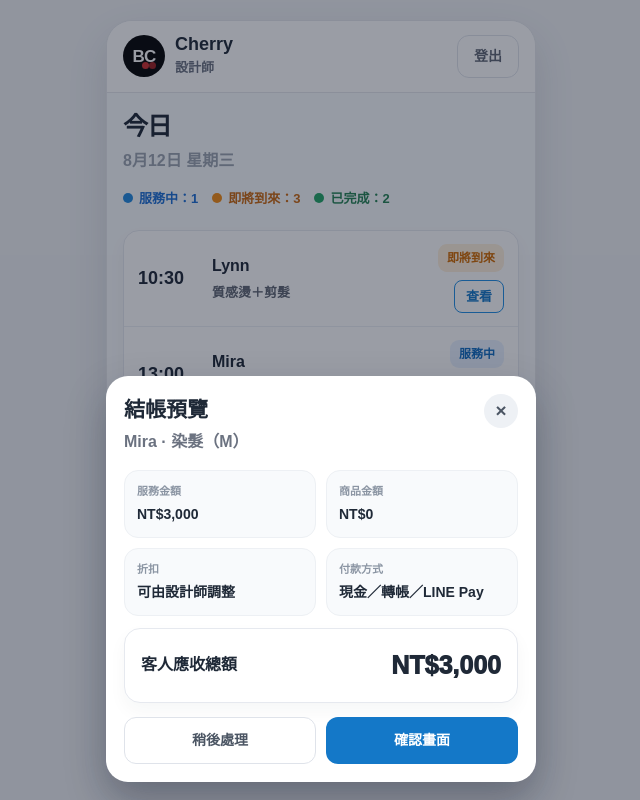
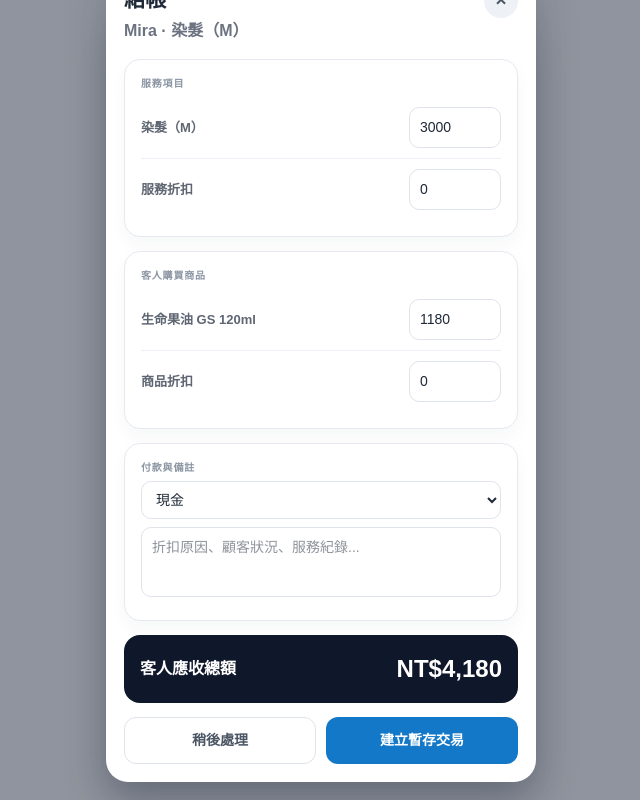
Before and after one commit to qazvyok-glitch/hair-booking, a Next.js app: page /designer/preview-v2 in a window 1280 px wide. Both pictures are taken after a click on the button "結帳". Shown: the whole page, without its empty margins (319-959 px from the left). Built offline with nearby package versions, Linux system fonts and the light colour scheme.

Commit message:
Add preview checkout and confirmation flow

```diff
--- a/app/designer/preview-v2/page.tsx
+++ b/app/designer/preview-v2/page.tsx
@@ -16,6 +16,14 @@ type Appointment = {
   note: string;
   image: string;
 };
+type CheckoutDraft = {
+  serviceAmount: number;
+  serviceDiscount: number;
+  productAmount: number;
+  productDiscount: number;
+  paymentMethod: string;
+  note: string;
+};
 
 const tabs: { key: TabKey; label: string; icon: string }[] = [
   { key: "today", label: "今日", icon: "□" },
@@ -31,8 +39,8 @@ const todayRows: Appointment[] = [
 ];
 
 const pendingRows = [
-  { time: "11:00", name: "Peggy", service: "剪髮（含髮浴）", detail: "0920-xxx-xxx" },
-  { time: "16:30", name: "Alisa", service: "設計染（L）", detail: "需要翻譯備註" },
+  { time: "11:00", name: "Peggy", phone: "0920-xxx-xxx", service: "剪髮（含髮浴）", detail: "想剪短一點，保留瀏海。" },
+  { time: "16:30", name: "Alisa", phone: "0918-xxx-xxx", service: "設計染（L）", detail: "Please make the color natural brown." },
 ];
 
 const scheduleItems: Record<number, { text: string; tone: string }[]> = {
@@ -46,7 +54,9 @@ export default function DesignerPreviewV2Page() {
   const [activeTab, setActiveTab] = useState<TabKey>("today");
   const [selectedAppointment, setSelectedAppointment] = useState<Appointment | null>(null);
   const [checkoutAppointment, setCheckoutAppointment] = useState<Appointment | null>(null);
+  const [checkoutComplete, setCheckoutComplete] = useState(false);
   const [pendingDecisions, setPendingDecisions] = useState<Record<string, PendingDecision>>({});
+  const [selectedPending, setSelectedPending] = useState<(typeof pendingRows)[number] | null>(null);
   const [scheduleMode, setScheduleMode] = useState<ScheduleMode>("月");
 
   function setDecision(name: string, decision: PendingDecision) {
@@ -59,14 +69,15 @@ export default function DesignerPreviewV2Page() {
         <Header />
         <div className="screen-body">
           {activeTab === "today" && <TodayView onView={setSelectedAppointment} onCheckout={setCheckoutAppointment} />}
-          {activeTab === "pending" && <PendingView decisions={pendingDecisions} onDecide={setDecision} />}
+          {activeTab === "pending" && <PendingView decisions={pendingDecisions} onOpen={setSelectedPending} />}
           {activeTab === "calendar" && <CalendarView mode={scheduleMode} onModeChange={setScheduleMode} />}
           {activeTab === "earnings" && <EarningsView />}
         </div>
         <BottomTabs activeTab={activeTab} onChange={setActiveTab} />
       </section>
       {selectedAppointment && <AppointmentModal row={selectedAppointment} onClose={() => setSelectedAppointment(null)} />}
-      {checkoutAppointment && <CheckoutModal row={checkoutAppointment} onClose={() => setCheckoutAppointment(null)} />}
+      {selectedPending && <PendingConfirmModal row={selectedPending} decision={pendingDecisions[selectedPending.name] || "pending"} onDecide={setDecision} onClose={() => setSelectedPending(null)} />}
+      {checkoutAppointment && <CheckoutModal row={checkoutAppointment} complete={checkoutComplete} onComplete={() => setCheckoutComplete(true)} onClose={() => { setCheckoutAppointment(null); setCheckoutComplete(false); }} />}
 
       <style>{`
         .preview-page { min-height: 100vh; background: #eef0f3; display: flex; justify-content: center; padding: 20px; color: #1f2937; }
@@ -165,6 +176,14 @@ export default function DesignerPreviewV2Page() {
         .primary-modal-btn, .secondary-modal-btn { border-radius: 12px; padding: 12px 0; font-size: 14px; font-weight: 900; cursor: pointer; }
         .primary-modal-btn { border: none; background: #1478c8; color: #fff; }
         .secondary-modal-btn { border: 1px solid #dfe3ea; background: #fff; color: #4b5563; }
+        .checkout-line { display: grid; grid-template-columns: 1fr 92px; gap: 10px; align-items: center; padding: 10px 0; border-bottom: 1px solid #edf0f4; }
+        .checkout-line:last-child { border-bottom: none; }
+        .checkout-input, .checkout-select, .checkout-note { width: 100%; border: 1px solid #dfe3ea; border-radius: 10px; padding: 9px 10px; font-size: 14px; box-sizing: border-box; background: #fff; color: #1f2937; }
+        .checkout-note { min-height: 70px; resize: none; margin-top: 8px; }
+        .amount-preview { background: #0f172a; color: #fff; border-radius: 16px; padding: 16px; margin-top: 12px; display: flex; justify-content: space-between; align-items: center; font-weight: 900; }
+        .amount-preview strong { font-size: 24px; }
+        .complete-state { text-align: center; padding: 22px 8px 8px; }
+        .complete-icon { width: 54px; height: 54px; border-radius: 50%; margin: 0 auto 14px; background: #e8f7ef; color: #208051; display: flex; align-items: center; justify-content: center; font-size: 28px; font-weight: 950; }
         @media (max-width: 460px) { .preview-page { padding: 0; } .phone-shell { max-width: none; height: 100vh; border-radius: 0; border: none; } }
       `}</style>
     </main>
@@ -215,7 +234,7 @@ function TodayView({ onView, onCheckout }: { onView: (row: Appointment) => void;
   );
 }
 
-function PendingView({ decisions, onDecide }: { decisions: Record<string, PendingDecision>; onDecide: (name: string, decision: PendingDecision) => void }) {
+function PendingView({ decisions, onOpen }: { decisions: Record<string, PendingDecision>; onOpen: (row: (typeof pendingRows)[number]) => void }) {
   return (
     <>
       <h1 className="page-title">待確認</h1>
@@ -233,8 +252,8 @@ function PendingView({ decisions, onDecide }: { decisions: Record<string, Pendin
               </div>
               {decision === "pending" ? (
                 <div className="pending-actions">
-                  <button className="accept-btn" onClick={() => onDecide(row.name, "accepted")}>接受</button>
-                  <button className="decline-btn" onClick={() => onDecide(row.name, "declined")}>婉拒</button>
+                  <button className="accept-btn" onClick={() => onOpen(row)}>確認</button>
+                  <button className="decline-btn" onClick={() => onOpen(row)}>查看</button>
                 </div>
               ) : (
                 <div className={`decision-note ${decision}`}>{decision === "accepted" ? "已接受" : "已婉拒"}</div>
@@ -387,29 +406,108 @@ function AppointmentModal({ row, onClose }: { row: Appointment; onClose: () => v
   );
 }
 
-function CheckoutModal({ row, onClose }: { row: Appointment; onClose: () => void }) {
+function PendingConfirmModal({ row, decision, onDecide, onClose }: { row: (typeof pendingRows)[number]; decision: PendingDecision; onDecide: (name: string, decision: PendingDecision) => void; onClose: () => void }) {
   return (
     <div className="modal-backdrop" onClick={onClose}>
       <div className="modal-panel" onClick={(event) => event.stopPropagation()}>
         <div className="modal-header">
           <div>
-            <div className="modal-title">結帳預覽</div>
+            <div className="modal-title">預約確認</div>
+            <div className="modal-subtitle">{row.time} · {row.name}</div>
+          </div>
+          <button className="close-btn" onClick={onClose}>×</button>
+        </div>
+        <div className="detail-grid">
+          <DetailCard label="電話" value={row.phone} />
+          <DetailCard label="服務項目" value={row.service} />
+          <DetailCard label="顧客備註" value={row.detail} />
+          <DetailCard label="翻譯中文" value={row.detail.includes("Please") ? "請讓顏色呈現自然棕色。" : "不需翻譯"} />
+        </div>
+        {decision === "pending" ? (
+          <div className="modal-action-row">
+            <button className="secondary-modal-btn" onClick={() => { onDecide(row.name, "declined"); onClose(); }}>婉拒預約</button>
+            <button className="primary-modal-btn" onClick={() => { onDecide(row.name, "accepted"); onClose(); }}>接受預約</button>
+          </div>
+        ) : (
+          <div className={`decision-note ${decision}`}>{decision === "accepted" ? "此預約已接受" : "此預約已婉拒"}</div>
+        )}
+      </div>
+    </div>
+  );
+}
+
+function CheckoutModal({ row, complete, onComplete, onClose }: { row: Appointment; complete: boolean; onComplete: () => void; onClose: () => void }) {
+  const [draft, setDraft] = useState<CheckoutDraft>({
+    serviceAmount: 3000,
+    serviceDiscount: 0,
+    productAmount: 1180,
+    productDiscount: 0,
+    paymentMethod: "現金",
+    note: "",
+  });
+  const total = Math.max(0, draft.serviceAmount - draft.serviceDiscount) + Math.max(0, draft.productAmount - draft.productDiscount);
+
+  if (complete) {
+    return (
+      <div className="modal-backdrop" onClick={onClose}>
+        <div className="modal-panel" onClick={(event) => event.stopPropagation()}>
+          <div className="complete-state">
+            <div className="complete-icon">✓</div>
+            <div className="modal-title">結帳完成</div>
+            <div className="modal-subtitle">{row.name} 的服務已完成，此為暫存預覽，不會寫入正式資料。</div>
+          </div>
+          <div className="amount-preview"><span>本次總額</span><strong>NT${total.toLocaleString()}</strong></div>
+          <div className="modal-action-row">
+            <button className="secondary-modal-btn" onClick={onClose}>返回今日</button>
+            <button className="primary-modal-btn" onClick={onClose}>完成</button>
+          </div>
+        </div>
+      </div>
+    );
+  }
+
+  return (
+    <div className="modal-backdrop" onClick={onClose}>
+      <div className="modal-panel" onClick={(event) => event.stopPropagation()}>
+        <div className="modal-header">
+          <div>
+            <div className="modal-title">結帳</div>
             <div className="modal-subtitle">{row.name} · {row.service}</div>
           </div>
           <button className="close-btn" onClick={onClose}>×</button>
         </div>
-        <div className="detail-grid">
-          <DetailCard label="服務金額" value="NT$3,000" />
-          <DetailCard label="商品金額" value="NT$0" />
-          <DetailCard label="折扣" value="可由設計師調整" />
-          <DetailCard label="付款方式" value="現金／轉帳／LINE Pay" />
-        </div>
-        <div className="final-card"><span>客人應收總額</span><span className="final-amount">NT$3,000</span></div>
+        <section className="panel">
+          <div className="panel-label">服務項目</div>
+          <CheckoutNumber label={row.service} value={draft.serviceAmount} onChange={(value) => setDraft({ ...draft, serviceAmount: value })} />
+          <CheckoutNumber label="服務折扣" value={draft.serviceDiscount} onChange={(value) => setDraft({ ...draft, serviceDiscount: value })} />
+        </section>
+        <section className="panel">
+          <div className="panel-label">客人購買商品</div>
+          <CheckoutNumber label="生命果油 GS 120ml" value={draft.productAmount} onChange={(value) => setDraft({ ...draft, productAmount: value })} />
+          <CheckoutNumber label="商品折扣" value={draft.productDiscount} onChange={(value) => setDraft({ ...draft, productDiscount: value })} />
+        </section>
+        <section className="panel">
+          <div className="panel-label">付款與備註</div>
+          <select className="checkout-select" value={draft.paymentMethod} onChange={(event) => setDraft({ ...draft, paymentMethod: event.target.value })}>
+            {["現金", "轉帳", "LINE Pay", "刷卡", "其他"].map((item) => <option key={item}>{item}</option>)}
+          </select>
+          <textarea className="checkout-note" value={draft.note} onChange={(event) => setDraft({ ...draft, note: event.target.value })} placeholder="折扣原因、顧客狀況、服務紀錄..." />
+        </section>
+        <div className="amount-preview"><span>客人應收總額</span><strong>NT${total.toLocaleString()}</strong></div>
         <div className="modal-action-row">
           <button className="secondary-modal-btn" onClick={onClose}>稍後處理</button>
-          <button className="primary-modal-btn" onClick={onClose}>確認畫面</button>
+          <button className="primary-modal-btn" onClick={onComplete}>建立暫存交易</button>
         </div>
       </div>
+    </div>
+  );
+}
+
+function CheckoutNumber({ label, value, onChange }: { label: string; value: number; onChange: (value: number) => void }) {
+  return (
+    <div className="checkout-line">
+      <div className="row-service">{label}</div>
+      <input className="checkout-input" type="number" value={value} onChange={(event) => onChange(Number(event.target.value) || 0)} />
     </div>
   );
 }
```
